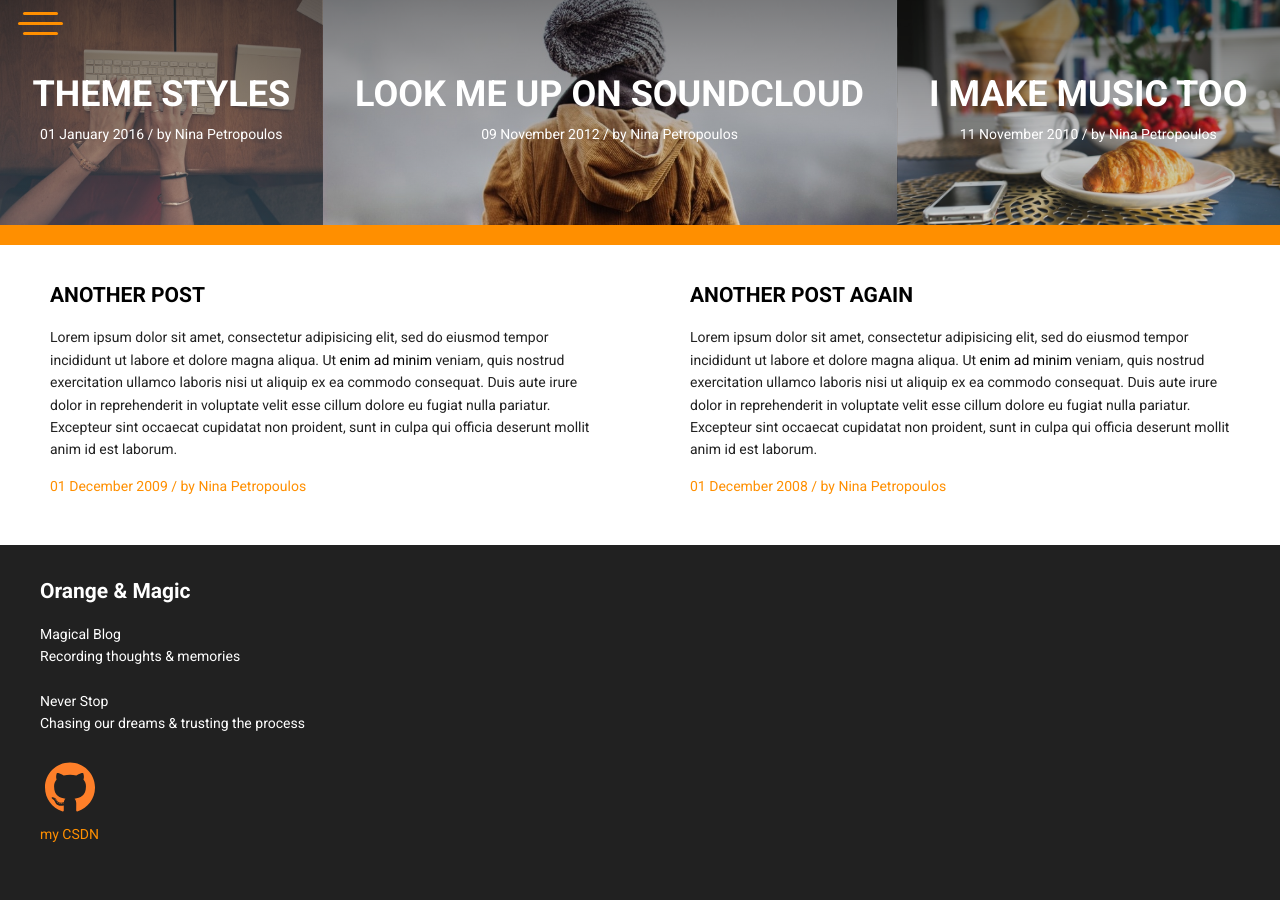
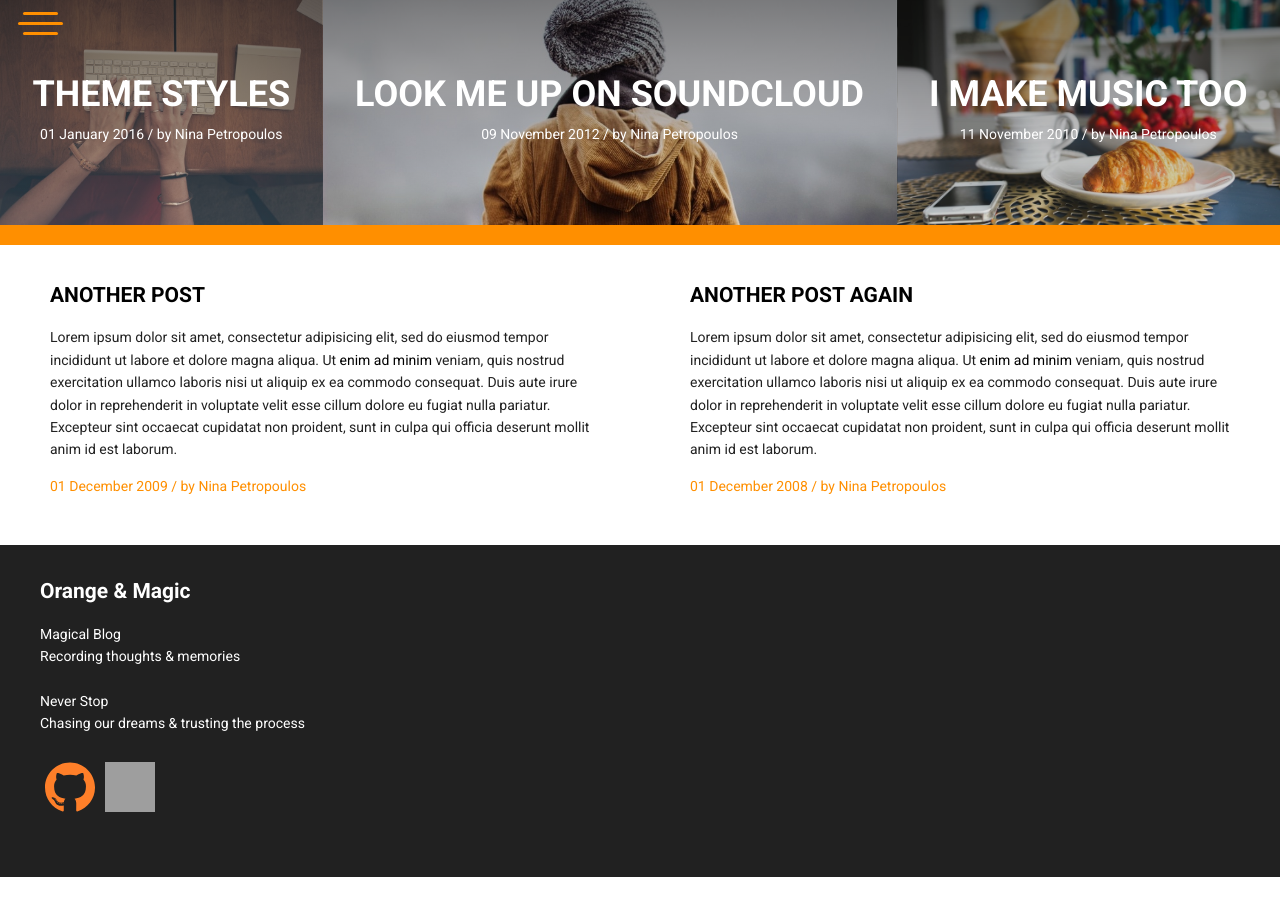
Before and after one commit to DreamSki/DreamSkii, a Jekyll site: the page built from index.html, in a window 1280 px wide and 900 px high, scrolled down 1115 px. Built offline with Jekyll 4.4.1, drawn with Linux system fonts in a browser that asks for light colours; after the commit the page ends 1992 px from its top, so only the background shows below that.

Commit message:
Update footer.html

```diff
--- a/_includes/footer.html
+++ b/_includes/footer.html
@@ -1,2 +1,2 @@
 <footer class="xs-15"><div><strong class="big">{{site.title}}</strong> <p>
-Magical Blog<br/>Recording thoughts & memories <br/><br/>Never Stop <br/>Chasing our dreams & trusting the process<br/><br/><a href='{{ site.github }}'><img class='social-media' src='{{ site.url }}/assets/img/icons/Github.svg'></a><br/><a href='{{ site.csdn }}'> my CSDN</a></p></div></footer>
+Magical Blog<br/>Recording thoughts & memories <br/><br/>Never Stop <br/>Chasing our dreams & trusting the process<br/><br/><a href='{{ site.github }}'><img class='social-media' src='{{ site.url }}/assets/img/icons/Github.svg'></a><a href='{{ site.csdn }}'><img class='social-media' src='{{ site.url }}/assets/img/icons/csdn.svg'></a></p></div></footer>
```
